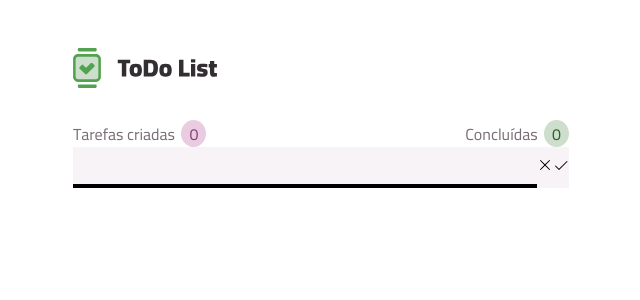
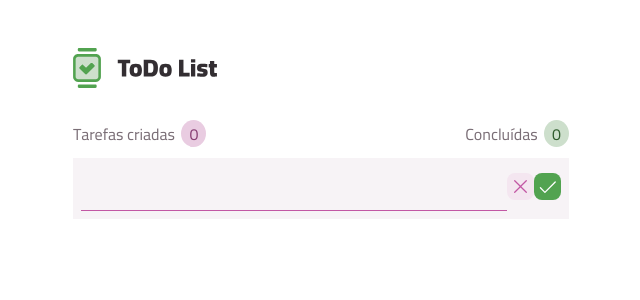
Before and after one commit to cauealb/projects-React, a React (Vite) app: page / in a window 1280 px wide. Shown: the top 300 px of the page, without its empty margins (319-959 px from the left). Built offline with nearby package versions, Linux system fonts and the light colour scheme.

Commit message:
style: Estilzando os botões do input

```diff
--- a/src/components/NewTask/NewTask.jsx
+++ b/src/components/NewTask/NewTask.jsx
@@ -18,8 +18,8 @@ export default function NewTask() {
             <div class="inputTask">
                 <input type="text" />
                 <div>
-                    <XIcon />
-                    <CheckIcon />
+                    <XIcon size={27} class="XIcon" color="#C257A4" />
+                    <CheckIcon size={27} class="CheckIcon" color="#fff" />
                 </div>
             </div>
         )
--- a/src/components/NewTask/style/NewTask.css
+++ b/src/components/NewTask/style/NewTask.css
@@ -27,16 +27,33 @@
     display: flex;
     align-items: center;
     width: 100%;
+    margin-block: 0.70em;
     background-color: var(--gray-100);
-    /* padding: 1em; */
     box-sizing: border-box;
+    padding: 0.50em;
 }
 
 .inputTask input {
     flex-grow: 1;
     padding: 0.80em;
     border: none;
-    border-bottom: 4px solid black;
+    border-bottom: 1px solid var(--pink-base);
     background-color: transparent;
     outline: none;
+    font-size: 1em;
+    color: var(--gray-400);
 }
+
+.XIcon {
+    background-color: var(--gray-200);
+    padding: 0.20em;
+    border-radius: 8px;
+    cursor: pointer;
+}
+
+.CheckIcon {
+    background-color: var(--green-base);
+    padding: 0.20em;
+    border-radius: 8px;
+    cursor: pointer;
+}
```
